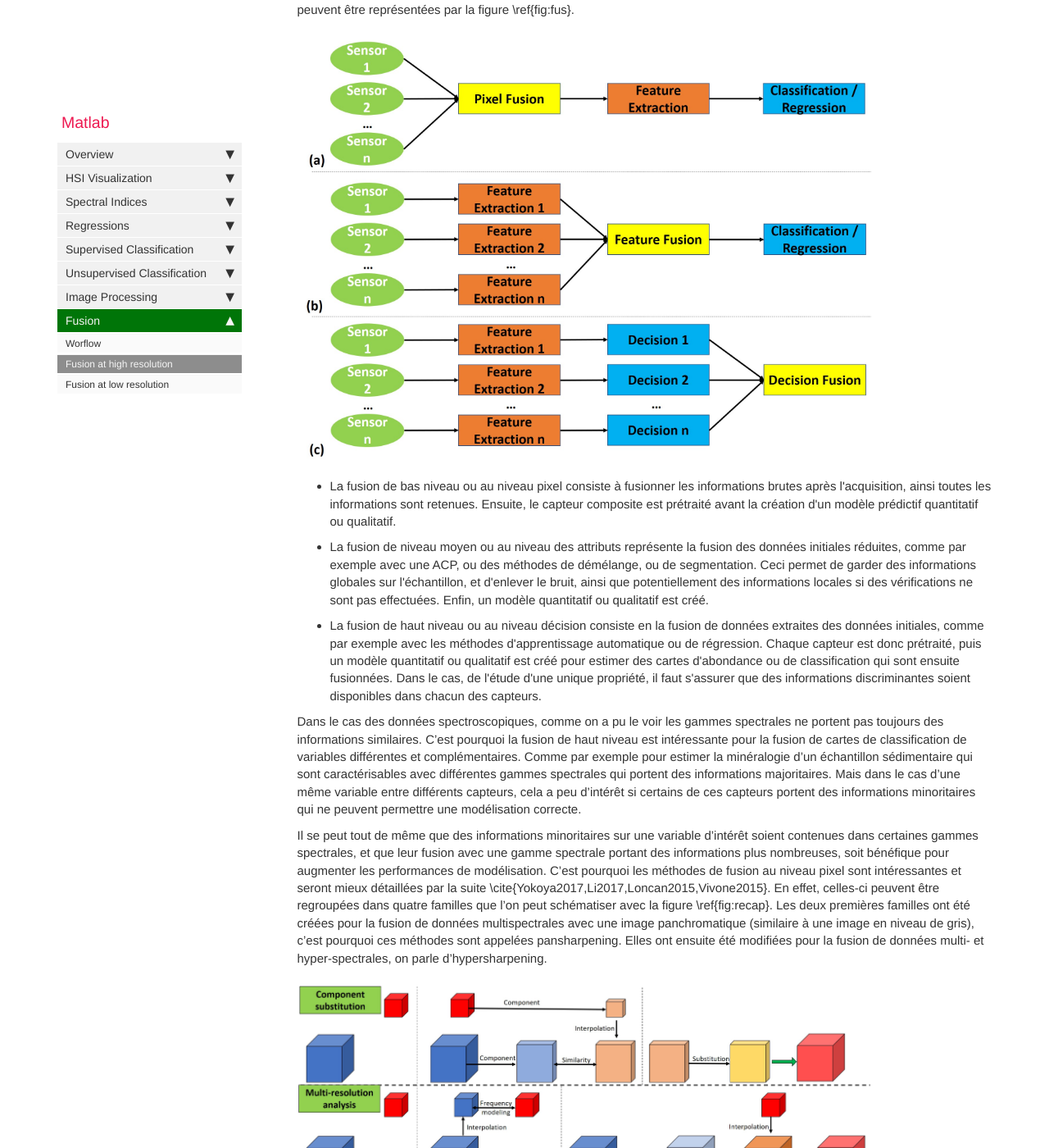
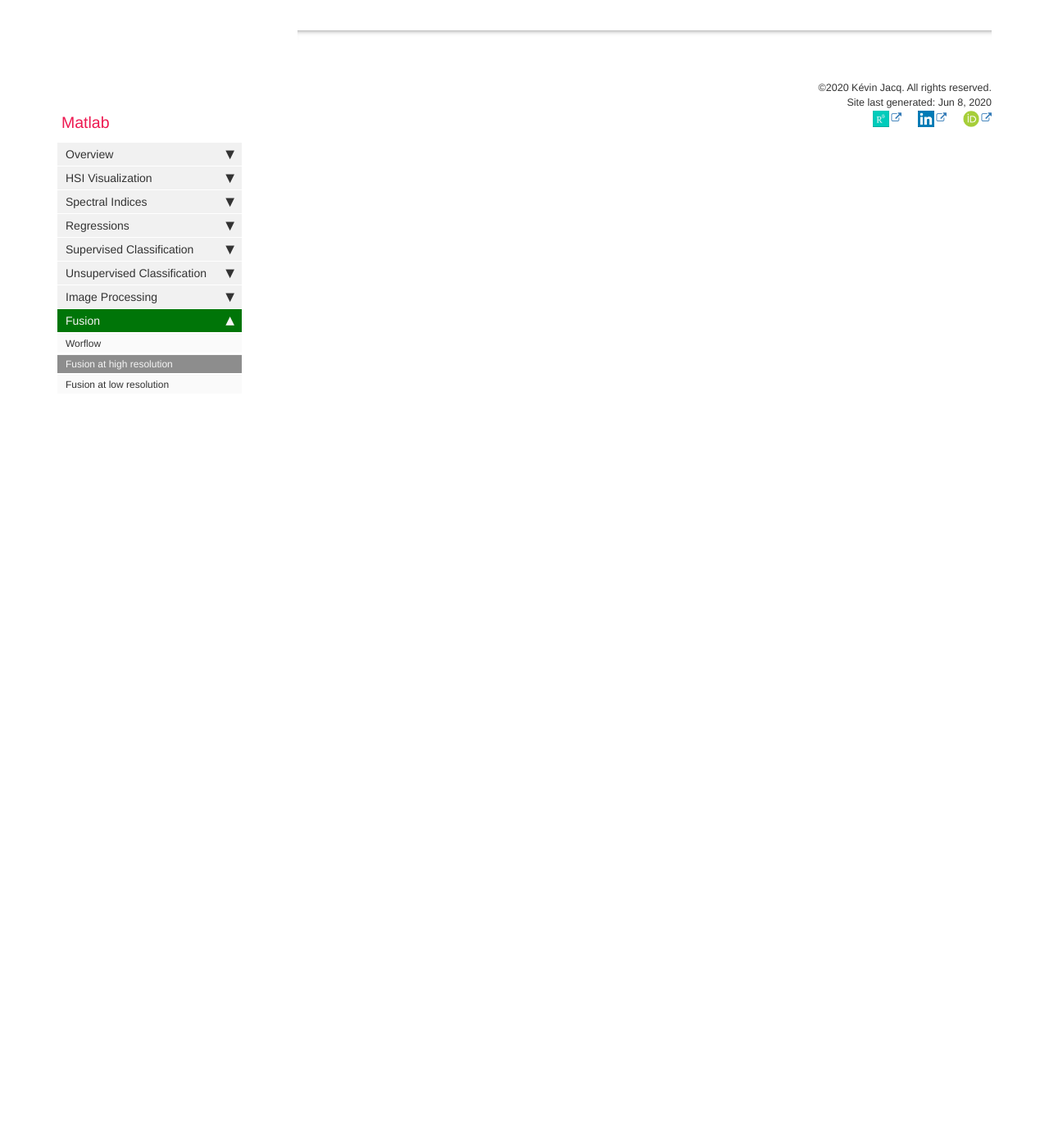
Before and after one commit to JacqKevin/JacqKevin.github.io, a Jekyll site: the page built from pages/Matlab/FusionHR.md, in a window 1280 px wide and 1400 px high, scrolled down 270 px. Shown: the whole window at 82% size. Built offline with Jekyll 4.4.1, drawn with Linux system fonts in a browser that asks for light colours; comment, search, counter and statistics services are not loaded; after the commit the page ends 900 px from its top, so only the background shows below that; some of the changed text lies outside the part shown.

Commit message:
Update FusionHR.md

```diff
--- a/pages/Matlab/FusionHR.md
+++ b/pages/Matlab/FusionHR.md
@@ -5,27 +5,4 @@
 sidebar: Matlab_sidebar
 ---
 
-L'homogénéisation des résolutions (2) peut être effectuée à plusieurs niveaux. Soit à la plus basse des résolutions, ce qui est effectué lors de l'étape de recalage (1), on peut parler de fusion à basse résolution, qui correspond à une combinaison des jeux de données. Soit on utilise des approches de fusion avancées pour une fusion à haute résolution. Ces méthodes peuvent être regroupées en trois familles suivant le type d'information fusionnée \cite{Dasarathy1997,Martin2005,Ghassemian2016}. Elles peuvent être représentées par la figure \ref{fig:fus}.
-
-{% include image.html file="Fus.jpg" %}
-
-<ul>
-<li> La fusion de bas niveau ou au niveau pixel consiste à fusionner les informations brutes après l'acquisition, ainsi toutes les informations sont retenues. Ensuite, le capteur composite est prétraité avant la création d'un modèle prédictif quantitatif ou qualitatif. </li>
-<li>  La fusion de niveau moyen ou au niveau des attributs représente la fusion des données initiales réduites, comme par exemple avec une ACP, ou des méthodes de démélange, ou de segmentation. Ceci permet de garder des informations globales sur l'échantillon, et d'enlever le bruit, ainsi que potentiellement des informations locales si des vérifications ne sont pas effectuées. Enfin, un modèle quantitatif ou qualitatif est créé.  </li>
-<li>  La fusion de haut niveau ou au niveau décision consiste en la fusion de données extraites des données initiales, comme par exemple avec les méthodes d'apprentissage automatique ou de régression. Chaque capteur est donc prétraité, puis un modèle quantitatif ou qualitatif est créé pour estimer des cartes d'abondance ou de classification qui sont ensuite fusionnées. Dans le cas, de l'étude d'une unique propriété, il faut s'assurer que des informations discriminantes soient disponibles dans chacun des capteurs.  </li>
-</ul>
-
-Dans le cas des données spectroscopiques, comme on a pu le voir les gammes spectrales ne portent pas toujours des informations similaires. C'est pourquoi la fusion de haut niveau est intéressante pour la fusion de cartes de classification de variables différentes et complémentaires. Comme par exemple pour estimer la minéralogie d'un échantillon sédimentaire qui sont caractérisables avec différentes gammes spectrales qui portent des informations majoritaires. Mais dans le cas d'une même variable entre différents capteurs, cela a peu d'intérêt si certains de ces capteurs portent des informations minoritaires qui ne peuvent permettre une modélisation correcte.
-
-Il se peut tout de même que des informations minoritaires sur une variable d'intérêt soient contenues dans certaines gammes spectrales, et que leur fusion avec une gamme spectrale portant des informations plus nombreuses, soit bénéfique pour augmenter les performances de modélisation. C'est pourquoi les méthodes de fusion au niveau pixel sont intéressantes et seront mieux détaillées par la suite \cite{Yokoya2017,Li2017,Loncan2015,Vivone2015}. En effet, celles-ci peuvent être regroupées dans quatre familles que l'on peut schématiser avec la figure \ref{fig:recap}. Les deux premières familles ont été créées pour la fusion de données multispectrales avec une image panchromatique (similaire à une image en niveau de gris), c'est pourquoi ces méthodes sont appelées pansharpening. Elles ont ensuite été modifiées pour la fusion de données multi- et hyper-spectrales, on parle d'hypersharpening.
-
-{% include image.html file="recap.jpg" %}
-
-<ul>
-<li> La substitution de composantes (CS) consiste à projeter les données basses (BR) et hautes (HR) résolutions dans un autre espace qui sépare les informations spatiales et spectrales.  Ensuite, ces méthodes vont estimer les composantes BR qui sont les plus proches de celles à HR pour les substituer. Les méthodes les plus utilisées sont l'ACP \cite{Chavez1991}, l'ICA, Intensity-Hue-Saturation (IHS) \cite{Tu2001}, Brovey transform (BT) \cite{Gillespie1987}, Gram-Schmidt (GS) \cite{Laben2000,Aiazzi2007}. </li>
-<li>  L'analyse multirésolution (MRA) décompose les données BR et HR à plusieurs niveaux de résolution similaires en utilisant des ondelettes \cite{Khan2008,Vivone2014,Ranchin2000,Otazu2005} ou des pyramides laplaciennes \cite{Aiazzi2006,Aiazzi2003,Aiazzi2002,Lee2004,Alparone2007} ou gaussiennes. Ensuite, des modèles de passage sont calculés entre ces différentes résolutions pour estimer les hautes et basses fréquences (aussi appelées détails et structures) manquantes dans les données BR interpolées à HR.  </li>
-<li>  Les méthodes qui utilisent des sous espaces sont appelées méthodes sparses, car elles utilisent les méthodes de démélange \cite{Yokoya2011a}. Les données BR et HR sont synthétisées à travers des composantes pures (endmembers) qui peuvent se retrouver entre les deux jeux de données. Cela permet de reconstruire le cube BR à HR.  </li>
-<li>  Les méthodes de régression créent un modèle liant les différentes bandes spectrales entre les données BR et HR réduite à la BR, pour ensuite l'appliquer à haute résolution pour la prédiction du cube BR à HR \cite{DeJuan2019}. </li>
-</ul>
-
-De nouvelles méthodes émergent avec l'utilisation d'approches bayésiennes \cite{YifanZhang2009} ou de réseaux d'apprentissage profond \cite{Liu2018,Dian2018,Shao2018}.
+Available soon
```
